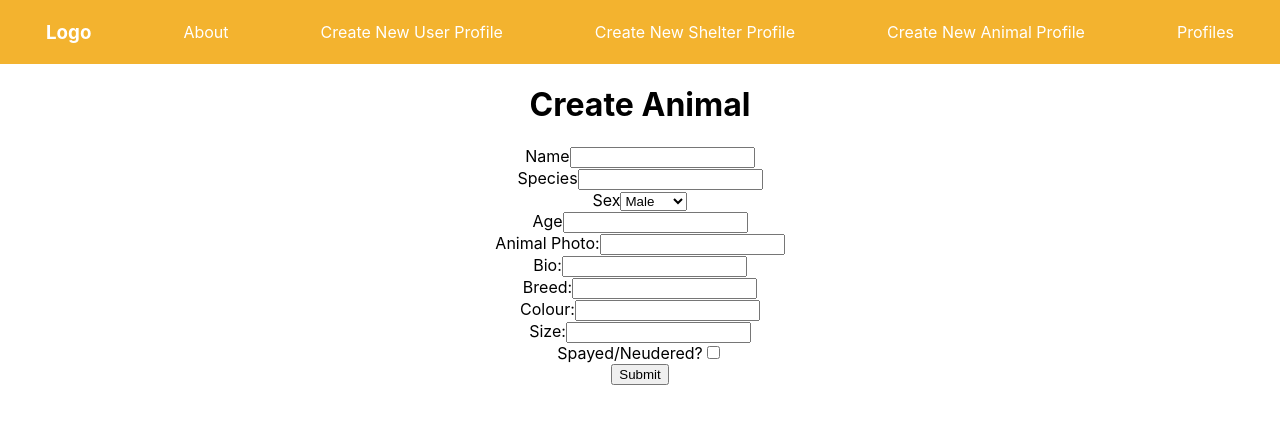
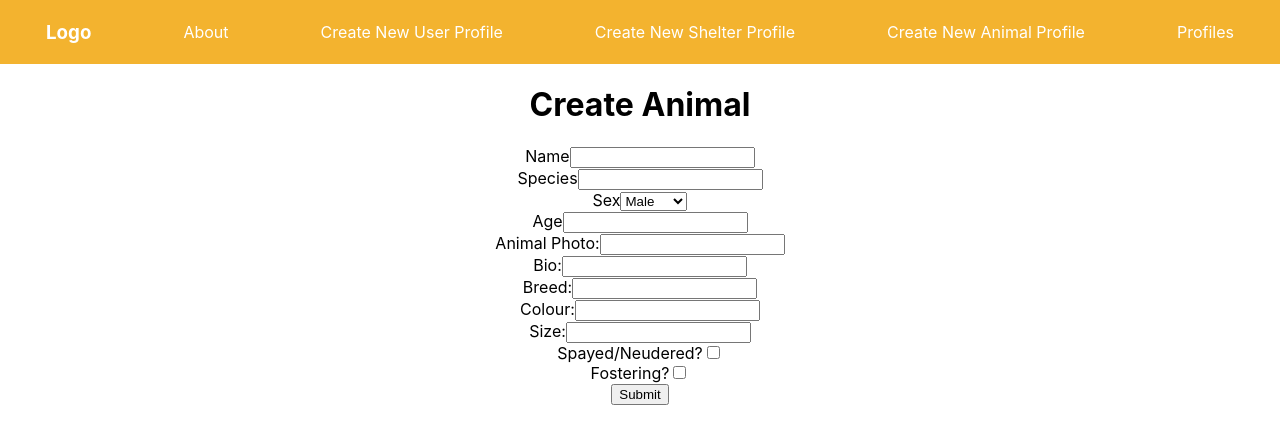
Before and after one commit to GrandMothersill/adoptr, a React (Create React App) app in the folder adoptr-frontend/: page /animals in a window 1280 px wide. Shown: the top 444 px of the page. Built offline with nearby package versions, Linux system fonts and the light colour scheme.

Commit message:
add foster check to animal registration

```diff
--- a/adoptr-frontend/src/components/animalRegistration.js
+++ b/adoptr-frontend/src/components/animalRegistration.js
@@ -12,6 +12,7 @@ function AnimalRegistration(props) {
     const [colour, setColour] = useState("");
     const [size, setSize] = useState("");
     const [spayedNeudered, setSpayedNeudered] = useState(false);
+    const [foster, setFoster] = useState(false);
 
     const handleSexChange = (event) => {
         const name = event.target.value;
@@ -27,6 +28,7 @@ function AnimalRegistration(props) {
             age: age,
             animal_photos: [animalPhoto],
             bio: bio,
+            foster: foster,
             breedAndInfo: {
                 breed: breed,
                 colour: colour,
@@ -158,6 +160,16 @@ function AnimalRegistration(props) {
                 />
             </label>
             <br></br>
+            <label>
+                Fostering?
+                <input
+                    name="foster"
+                    type="checkbox"
+                    checked={foster}
+                    onClick={() => setFoster(!foster)}
+                />
+            </label>
+            <br></br>
             <button>Submit</button>
         </form>
     );
```
